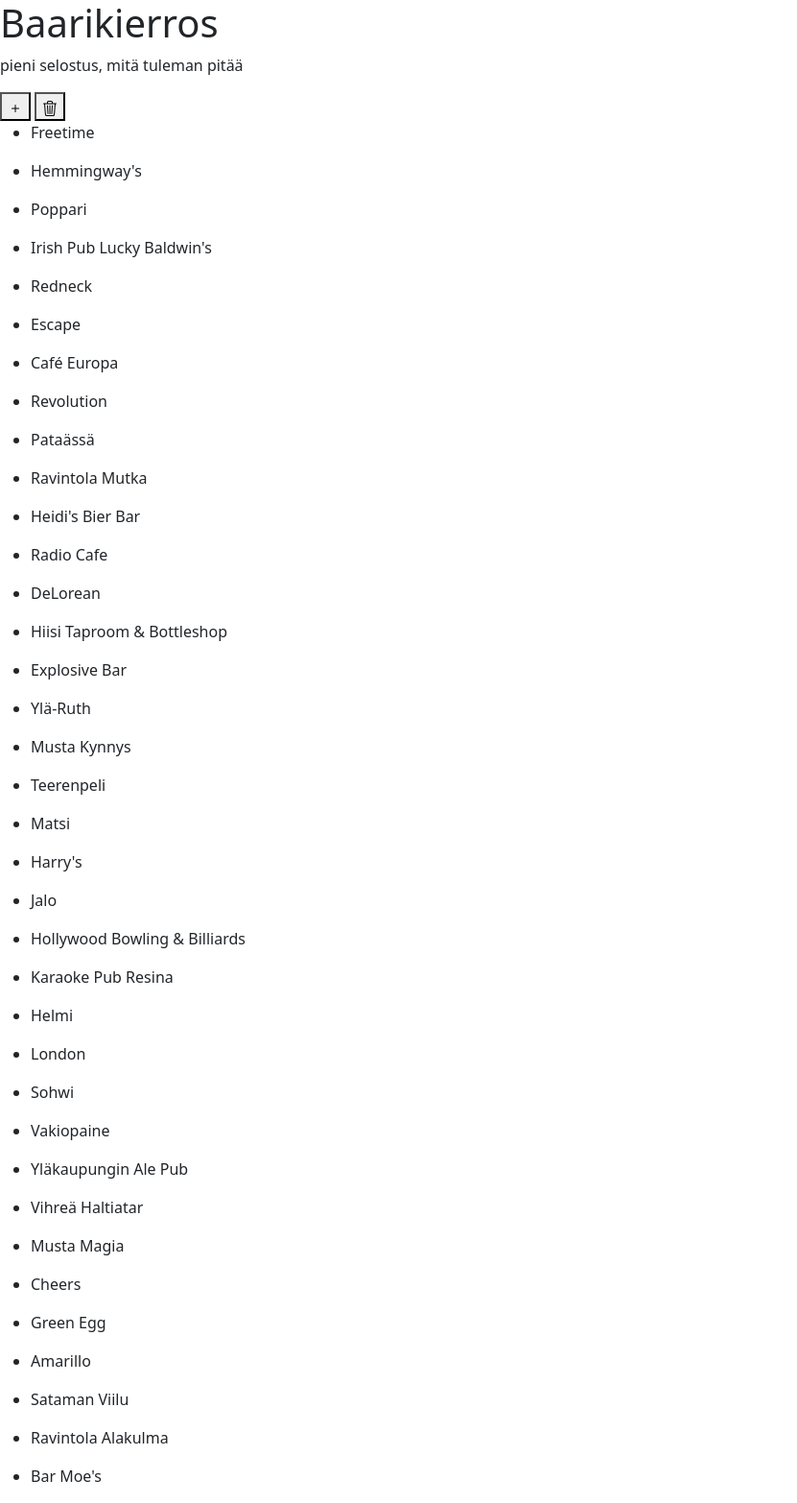
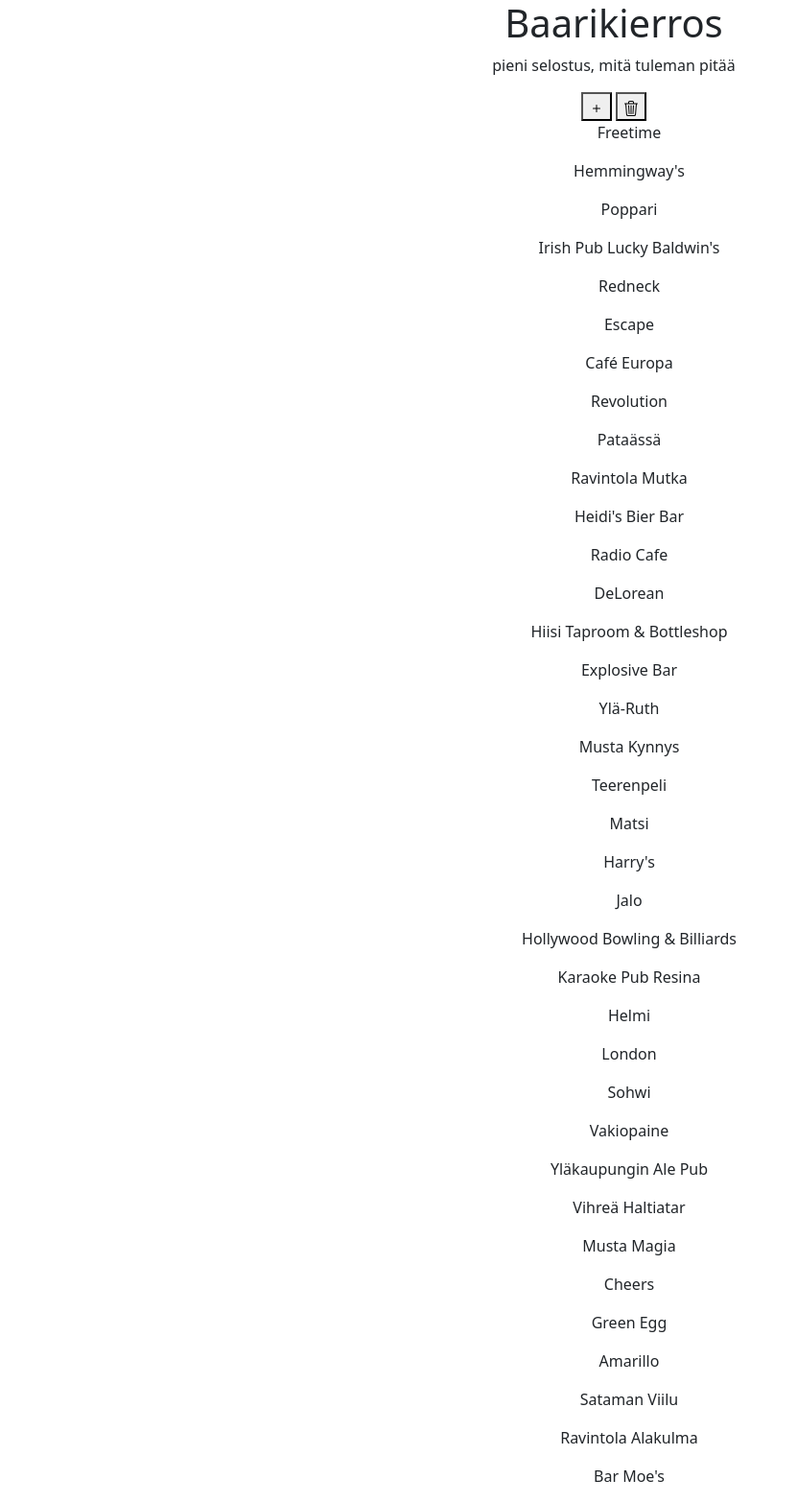
Before and after one commit to jjalaitinen/kaljakierros, a Flask app: page / in a window 1280 px wide. Shown: the whole page at 96% size, without its empty margins (0-831 px from the left). Run offline with Flask 2, Linux system fonts and the light colour scheme.

Commit message:
centteriin kaikki

```diff
--- a/static/tyylit.css
+++ b/static/tyylit.css
@@ -0,0 +1,3 @@
+ul {
+  list-style-type: none;
+}
--- a/templates/index.html
+++ b/templates/index.html
@@ -1,7 +1,11 @@
 <!DOCTYPE html>
 <html xmlns="http://www.w3.org/1999/xhtml" lang="fi">
   <head>
-    <meta charset="UTF-8" />
+    <meta
+      name="viewport"
+      content="width=device-width, initial-scale=1, maximum-scale=1, user-scalable=no"
+      charset="UTF-8"
+    />
     <link
       rel="stylesheet"
       type="text/css"
@@ -18,7 +22,7 @@
     <script src="{{ url_for('static', filename='toiminta.js') }}"></script>
     <title>Kaljakierros</title>
   </head>
-  <body>
+  <body class="text-center">
     <div id="alkujorinat">
       <h1>Baarikierros</h1>
       <p>pieni selostus, mitä tuleman pitää</p>
@@ -26,6 +30,7 @@
 
     <div id="toiminnallisuus">
       <ul id="baarikierroslista"></ul>
+      <div>
         <button id="lisaa_baari">
           <svg
             xmlns="http://www.w3.org/2000/svg"
@@ -55,6 +60,7 @@
           </svg>
         </button>
       </div>
+    </div>
 
     <div id="baari_info">
       <ul id="kaikki_baarit"></ul>
```
Lines whose indentation alone changed are shown as unchanged.
